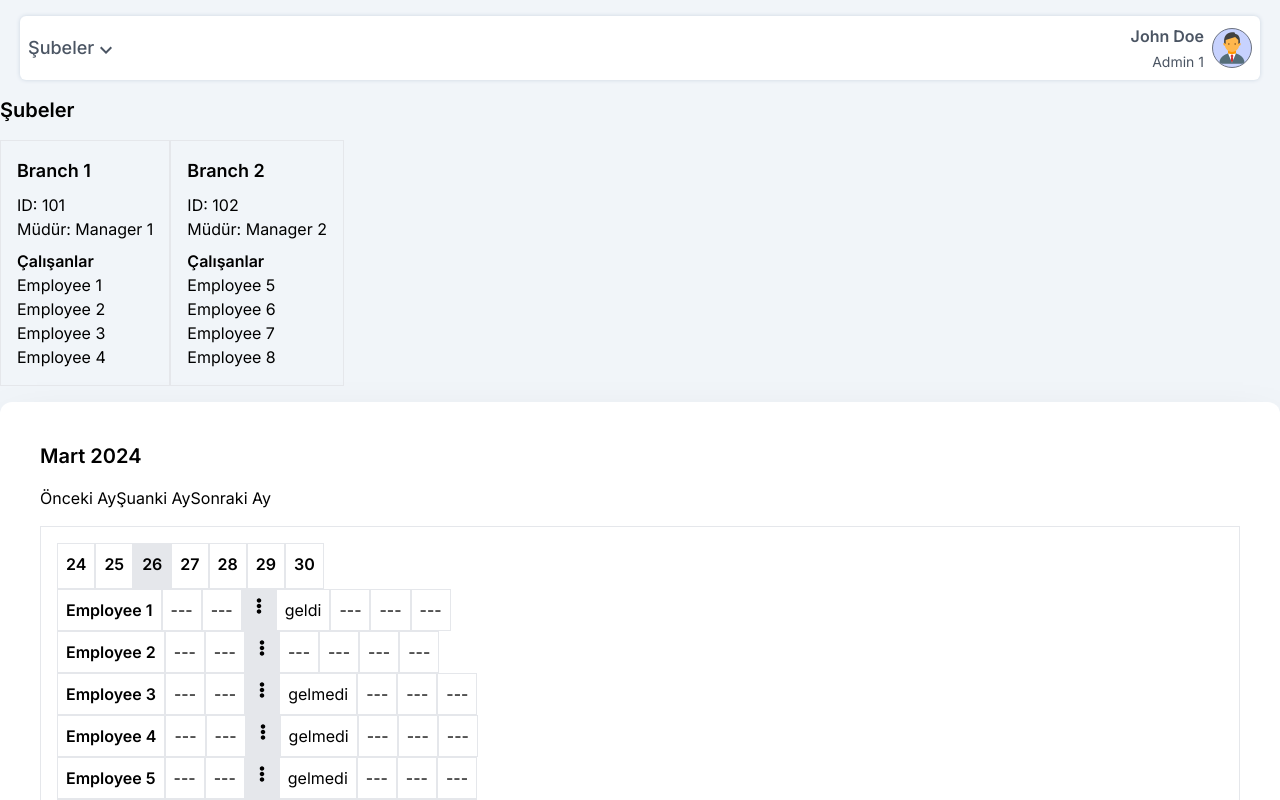
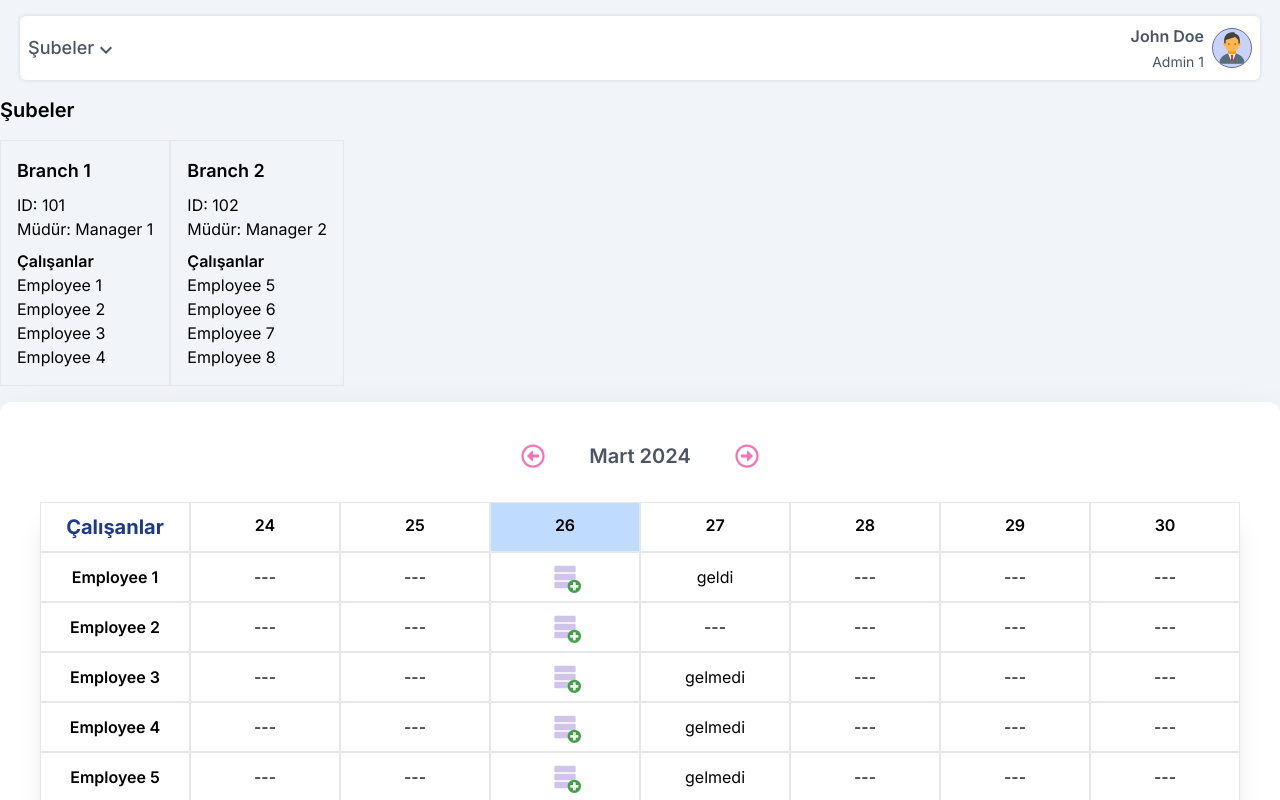
Before and after one commit to gokcetasci/Employee-Attendance-Tracker-Project, a Next.js app: page / in a window 1280 px wide. Shown: the top 800 px of the page. Built offline with nearby package versions, Linux system fonts and the light colour scheme.

Commit message:
styles added

```diff
--- a/components/generalcalendar/index.js
+++ b/components/generalcalendar/index.js
@@ -9,7 +9,12 @@ import {
   isSameDay,
 } from "date-fns";
 import { tr } from "date-fns/locale";
-import { FaEllipsisV } from "react-icons/fa";
+import {
+  FaEllipsisV,
+  FaRegArrowAltCircleLeft,
+  FaRegArrowAltCircleRight,
+} from "react-icons/fa";
+import { FcAddDatabase } from "react-icons/fc";
 import Popup from "../popup";
 
 const GeneralCalendar = ({ employees }) => {
@@ -64,12 +69,14 @@ const GeneralCalendar = ({ employees }) => {
     return (
       <div className="container mx-auto">
         <div className="flex">
-          <div className="w-1/7"></div>
+          <div className="w-[150px] h-[50px] flex justify-center items-center border">
+            <p className="text-blue-900 font-bold text-xl">Çalışanlar</p>
+          </div>
           {daysOfWeek.map((day) => (
             <div
               key={day}
-              className={`w-1/7 p-2 border text-center ${
-                isToday(day) ? "bg-gray-200" : ""
+              className={`w-[150px] h-[50px] border flex justify-center items-center  ${
+                isToday(day) ? "bg-blue-200" : ""
               }`}
               onClick={() => handleDateClick(day)}
             >
@@ -81,7 +88,7 @@ const GeneralCalendar = ({ employees }) => {
         </div>
         {employees.map((employee) => (
           <div key={employee.id} className="flex">
-            <div className="w-1/7 p-2 border text-center font-semibold">
+            <div className="w-[150px] h-[50px] p-2 border font-semibold flex items-center justify-center">
               {employee.name}
             </div>
             {daysOfWeek.map((day) => {
@@ -91,16 +98,17 @@ const GeneralCalendar = ({ employees }) => {
               return (
                 <div
                   key={`${employee.id}-${day}`}
-                  className={`w-1/7 p-2 border text-center ${
+                  className={`p-2 border flex items-center justify-center  ${
                     editable && isSameDay(day, selectedDate)
-                      ? "bg-gray-200"
+                      ? ""
                       : ""
                   }`}
+                  style={{ width: "150px", height: "50px" }}
                 >
                   {editable && isSameDay(day, selectedDate) ? (
                     <div>
-                      <FaEllipsisV
-                        className="icon"
+                      <FcAddDatabase
+                        className="w-8 h-8 cursor-pointer"
                         onClick={() => handleAttendanceChange(employee.id)}
                       />
                       {attendanceStatuses[employee.id] && (
@@ -138,38 +146,43 @@ const GeneralCalendar = ({ employees }) => {
       </div>
     );
   };
-  const initialValues = {
-    status: "Boş",
-    explanation: "",
-  };
 
   return (
     <div>
-      <h2 className="text-xl font-semibold mb-4">
-        {format(selectedDate, "MMMM yyyy", { locale: tr })}
-      </h2>
-      <div className="mb-4">
+      <div className="mb-8 gap-5 flex items-center justify-center">
         <button
+          id="lastmonth"
           onClick={() =>
             setSelectedDate(
               new Date(selectedDate.getFullYear(), selectedDate.getMonth() - 1)
             )
           }
         >
-          Önceki Ay
+          <FaRegArrowAltCircleLeft className="text-pink-400 w-6 h-6 hover:text-indigo-600 hover:scale-110" />
         </button>
-        <button onClick={() => setSelectedDate(new Date())}>Şuanki Ay</button>
         <button
+          id="currentmonth
+"
+          className="w-[150px]"
+          onClick={() => setSelectedDate(new Date())}
+        >
+          {" "}
+          <h2 className="text-xl font-semibold text-gray-600">
+            {format(selectedDate, "MMMM yyyy", { locale: tr })}
+          </h2>
+        </button>
+        <button
+          id="nextmonth"
           onClick={() =>
             setSelectedDate(
               new Date(selectedDate.getFullYear(), selectedDate.getMonth() + 1)
             )
           }
         >
-          Sonraki Ay
+          <FaRegArrowAltCircleRight className="text-pink-400 w-6 h-6 hover:text-indigo-600 hover:scale-110" />{" "}
         </button>
       </div>
-      <div className="border p-4">
+      <div className=" shadow-xl">
         {renderCalendar()}
         {popupOpen && (
           <Popup
```
